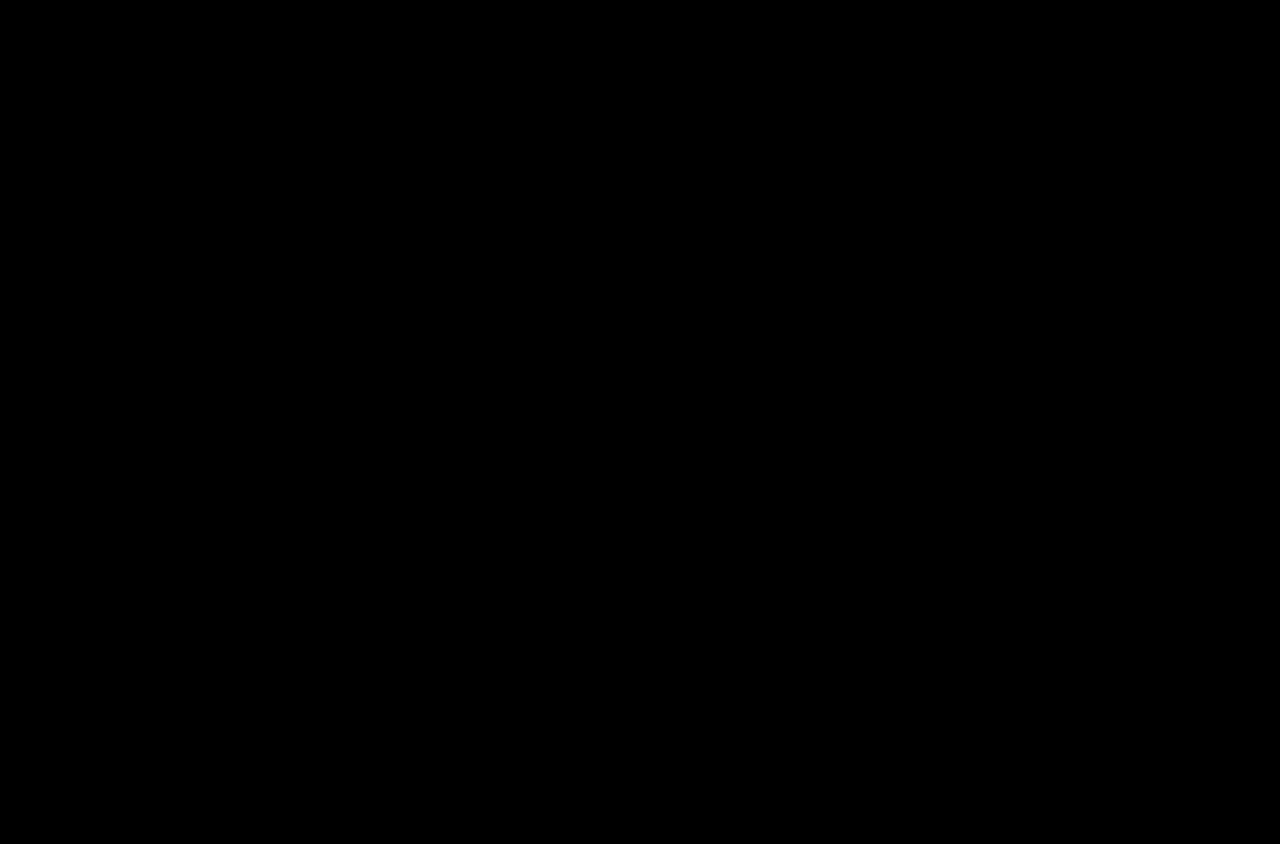
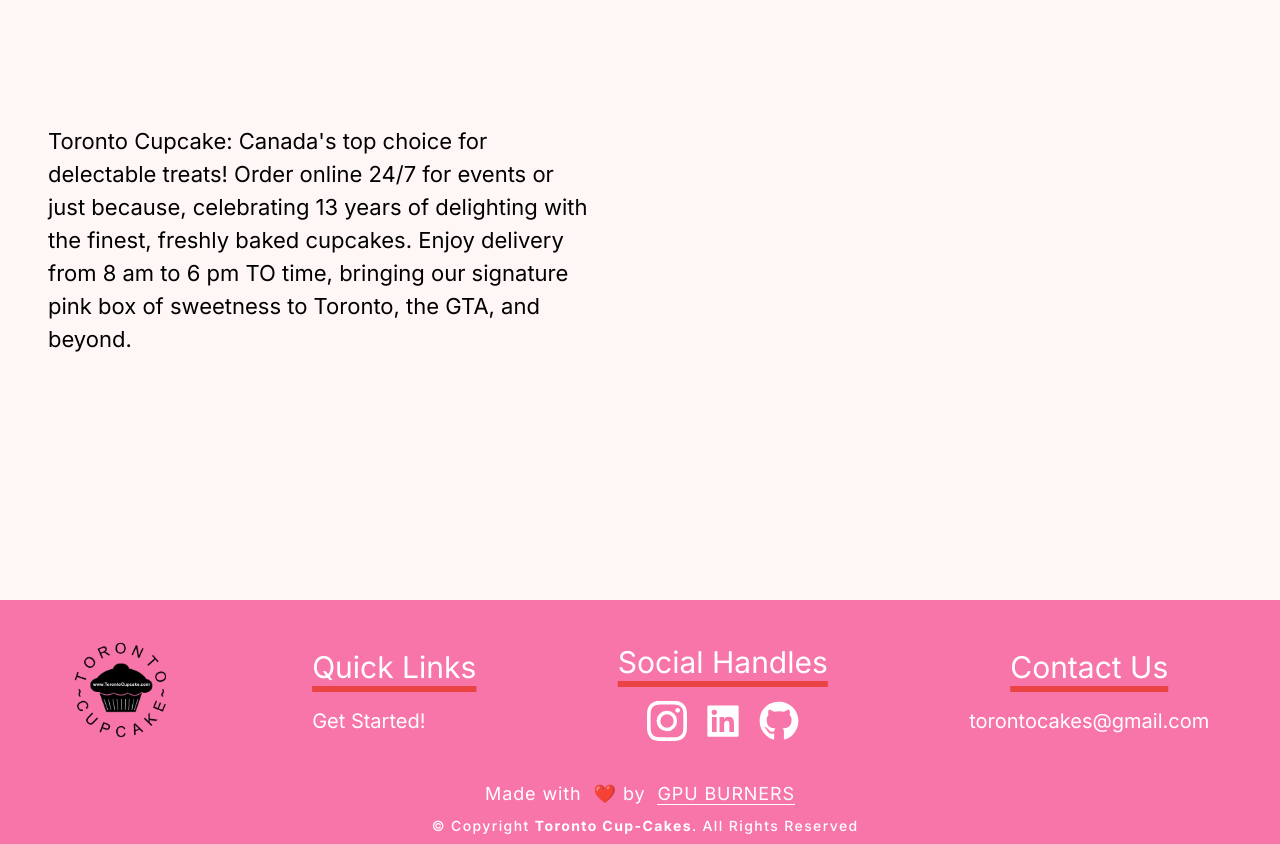
Before and after one commit to adi-shelke/toronto-cupcake-ui, a Next.js app: page / in a window 1280 px wide. Shown: the part 200-1044 px from the top of the page. Before the commit the page ends 800 px from the top, so only its background shows below. Built offline with nearby package versions, Linux system fonts and the light colour scheme.

Commit message:
working on hero section

```diff
--- a/src/app/globals.css
+++ b/src/app/globals.css
@@ -30,9 +30,10 @@
   box-sizing: border-box;
 }
 :root {
-  --foreground-rgb: 0, 0, 0;
+  /* --foreground-rgb: 0, 0, 0;
   --background-start-rgb: 214, 219, 220;
-  --background-end-rgb: 255, 255, 255;
+  --background-end-rgb: 255, 255, 255; */
+  background-color: #FFF6F6;
 }
 html {
   scroll-behavior: smooth;
@@ -61,8 +62,8 @@
   background-color: rgba(0, 0, 0, 0.4);
   z-index: 4;
 }
-.hero-section {
-  height: 100%;
+.hero-section{
+  height: 90vh;
 }
 .hero-cta{
   height: calc(100vh - 10%);
@@ -81,7 +82,7 @@
 }
 .footer {
   color: white;
-  background-color: rgba(29, 28, 28, 0.8);
+  background-color: #F875AA;
 }
 .footer-logo {
   height: 80% !important;
@@ -127,7 +128,7 @@
 
 /* **********************Background*************** */
 :root {
-  background-color: rgb(0, 0, 0);
+  background-color: #FFF6F6;
 
   font-family: poppins;
 }
--- a/src/app/page.js
+++ b/src/app/page.js
@@ -1,5 +1,7 @@
 import Image from "next/image";
-
+import Hero from "@/components/Hero";
 export default function Home() {
-  return <h1>Hi there</h1>;
+  return <div>
+    <Hero/>
+  </div>;
 }
--- /dev/null
+++ b/src/components/Footer.jsx
@@ -0,0 +1,72 @@
+"use client"
+import React from 'react'
+import { BsInstagram } from "react-icons/bs"
+import { AiFillLinkedin } from "react-icons/ai"
+import { TfiYoutube } from "react-icons/tfi";
+import { FaGithub } from "react-icons/fa";
+import Link from 'next/link'
+import Image from 'next/image';
+
+const Footer = () => {
+  return (
+    <div className='footer bottom-0' id='footer'>
+
+      <div className='h-[180px] flex items-center text-white justify-around footer-inner'>
+        <div className='h-[80%] footer-logo flex items-center'>
+        <Image src="/assets/images/logo.png" width={100} height={100} color='white'/>
+        </div>
+        <div className='flex flex-col footer-block'>
+          <span className='underline decoration-[#e94343] decoration-[0.4rem] text-[30px] underline-offset-8 footer-title'>Quick Links</span>
+          <div className='flex flex-col mt-[1rem] text-[20px] footer-item'>
+
+            {/* <a href='/assets/rules.pdf'>
+              <span className='footer-link'>Rule Book</span>
+            </a> */}
+            <a className='' href='/upload'>
+              <span className='footer-link hover:text-[#f44]'>Get Started!</span>
+            </a>
+          </div>
+
+        </div>
+        <div className='flex flex-col footer-block'>
+          <span className='underline decoration-[#e94343] decoration-[0.4rem] text-[30px] underline-offset-8 footer-title'>Social Handles</span>
+          <div className='flex items-center mt-[1rem] footer-item flex justify-center'>
+            <Link href="https://www.instagram.com/adi_shelke_07/" className='px-[0.5rem] text-[40px] footer-social-icons footer-insta'>
+              <BsInstagram />
+            </Link>
+            <Link href="https://www.linkedin.com/in/adinath-shelke-2519b4203" className='px-[0.5rem] text-[40px] footer-linkedin'>
+              <AiFillLinkedin />
+            </Link>
+            <Link href="https://github.com/adi-shelke" className='px-[0.5rem] text-[40px] hover:text-[#66e2e4]'>
+            <FaGithub />
+            </Link>
+
+          </div>
+        </div>
+        <div className='flex flex-col items-center footer-block'>
+          <span className='underline decoration-[#e94343] decoration-[0.4rem] text-[30px] underline-offset-8 footer-title '>Contact Us</span>
+          <span  className='mt-[1rem] footer-link'>
+          <a href="mailto:shelkeadinath3@gmail.com" className=' text-[20px] footer-item hover:text-[#f44]'>torontocakes@gmail.com</a>
+          </span>
+
+        </div>
+      </div>
+
+      <div className=' flex justify-center align-center pb-[0.5rem] text-[18px] copyright tracking-wider'>
+        <span>Made with &nbsp;</span>
+        &#10084;&#65039; by &nbsp;
+        <span className='text-[#ffffff] hover:text-[#AEDEFC] underline underline-offset-4 '><Link href="https://github.com/AryanP45" target="_blank">  GPU BURNERS
+        </Link>
+        </span>
+      </div>
+      <div className='flex justify-center align-center pb-[0.5rem] text-[14px] copyright'>
+      <span className='text-[#fff] font-medium tracking-widest'>&nbsp; © Copyright <strong>Toronto Cup-Cakes</strong>. All Rights Reserved
+        </span>
+
+      </div>
+
+    </div>
+  )
+}
+
+export default Footer
--- /dev/null
+++ b/src/components/Hero.jsx
@@ -0,0 +1,16 @@
+import React from 'react'
+
+const Hero = () => {
+  return (
+    <div className='hero-section flex justify-center items-center'>
+        <div className="hero-text w-[50%]  h-[100%] flex items-center text-black flex justify-center">
+            <div className="text w-[85%] flex justify-center text-[22px]">
+            <span>Toronto Cupcake: Canada's top choice for delectable treats! Order online 24/7 for events or just because, celebrating 13 years of delighting with the finest, freshly baked cupcakes. Enjoy delivery from 8 am to 6 pm TO time, bringing our signature pink box of sweetness to Toronto, the GTA, and beyond.</span>
+            </div>
+        </div>
+        <div className="hero-logo w-[50%]  h-[100%]"></div>
+    </div>
+  )
+}
+
+export default Hero
--- a/src/components/Nav.jsx
+++ b/src/components/Nav.jsx
@@ -33,7 +33,7 @@
             About
           </Link>
           <Link href="/team" className="mx-[3rem] nav-link">
-            Occassions
+            Occasions
           </Link>
           <Link href="#about" className="mx-[3rem] nav-link">
             Cupcakes
--- a/src/components/Wrapper.jsx
+++ b/src/components/Wrapper.jsx
@@ -2,7 +2,7 @@
 import React, { useState } from "react";
 import Nav from "./Nav";
 import SideNav from "./SideNav";
-
+import Footer from "./Footer";
 const Wrapper = ({ children }) => {
   const [toggle, settoggle] = useState(false);
   return (
@@ -10,6 +10,7 @@
       <Nav toggle={toggle} settoggle={settoggle} />
       {children}
       <SideNav toggle={toggle} settoggle={settoggle} />
+    <Footer/>
     </div>
   );
 };
```
